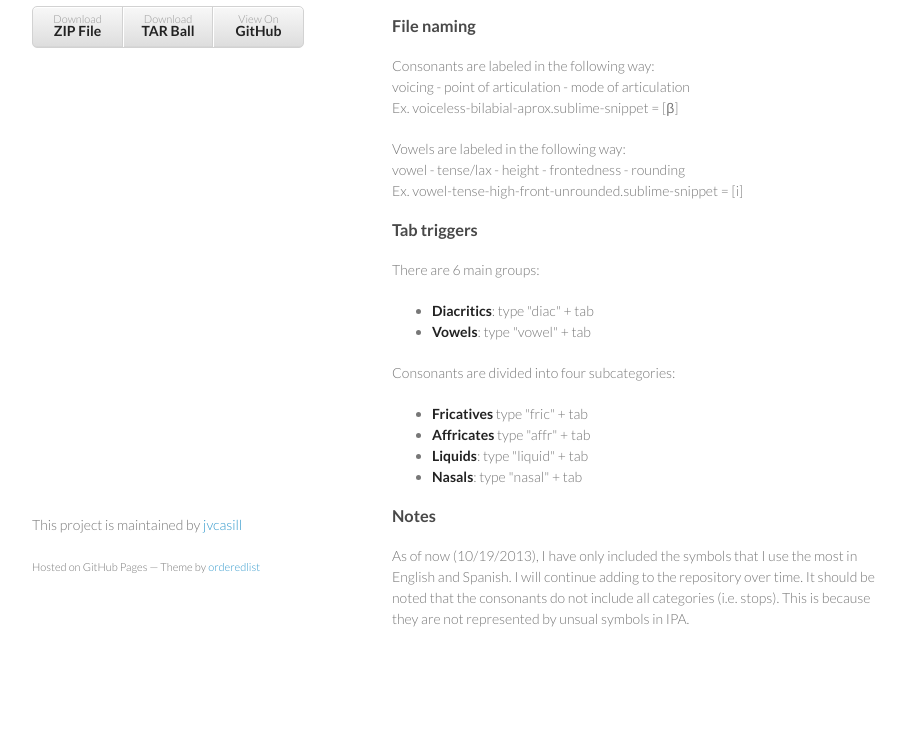
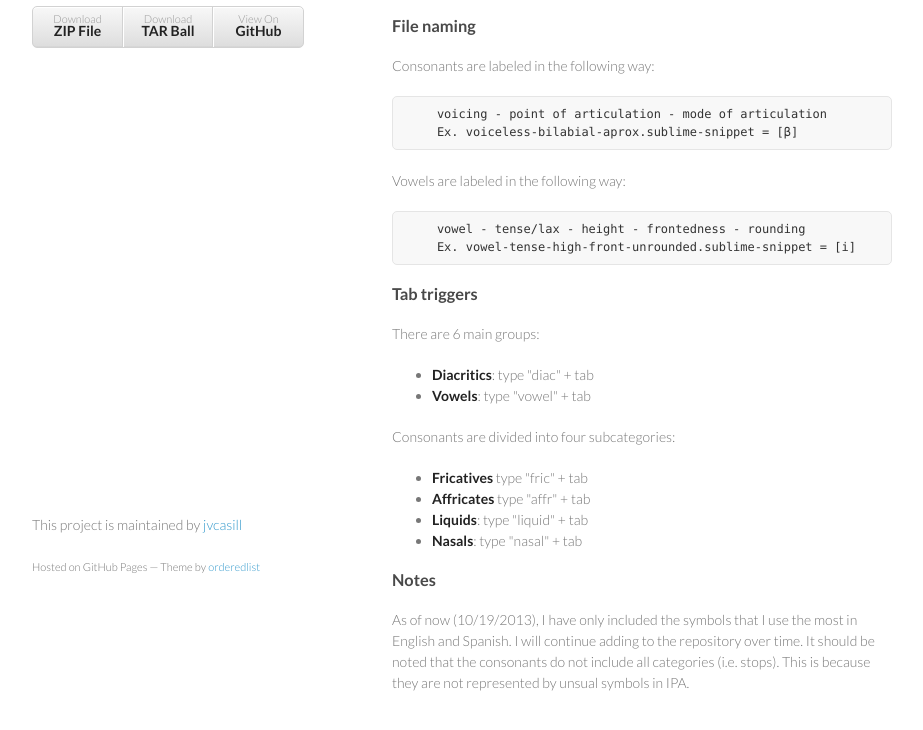
Before and after one commit to jvcasillas/LaTeX-IPA, a plain HTML site: page index.html in a window 1280 px wide. Shown: the part 154-884 px from the top of the page, without its empty margins (178-1101 px from the left). Before the commit the page ends 853 px from the top, so only its background shows below. Drawn offline with Linux system fonts and the light colour scheme.

Commit message:
Create gh-pages branch via GitHub

```diff
--- a/index.html
+++ b/index.html
@@ -36,13 +36,17 @@
 <h3>
 <a name="file-naming" class="anchor" href="#file-naming"><span class="octicon octicon-link"></span></a>File naming</h3>
 
-<p>Consonants are labeled in the following way:<br>
-    voicing - point of articulation - mode of articulation<br>
-    Ex. voiceless-bilabial-aprox.sublime-snippet = [β]</p>
+<p>Consonants are labeled in the following way:  </p>
 
-<p>Vowels are labeled in the following way:<br>
-    vowel - tense/lax - height - frontedness - rounding<br>
-    Ex. vowel-tense-high-front-unrounded.sublime-snippet = [i]</p>
+<pre><code>    voicing - point of articulation - mode of articulation
+    Ex. voiceless-bilabial-aprox.sublime-snippet = [β]
+</code></pre>
+
+<p>Vowels are labeled in the following way:  </p>
+
+<pre><code>    vowel - tense/lax - height - frontedness - rounding
+    Ex. vowel-tense-high-front-unrounded.sublime-snippet = [i]
+</code></pre>
 
 <h3>
 <a name="tab-triggers" class="anchor" href="#tab-triggers"><span class="octicon octicon-link"></span></a>Tab triggers</h3>
```
Also changed, not shown: params.json (+1 -1 lines).
